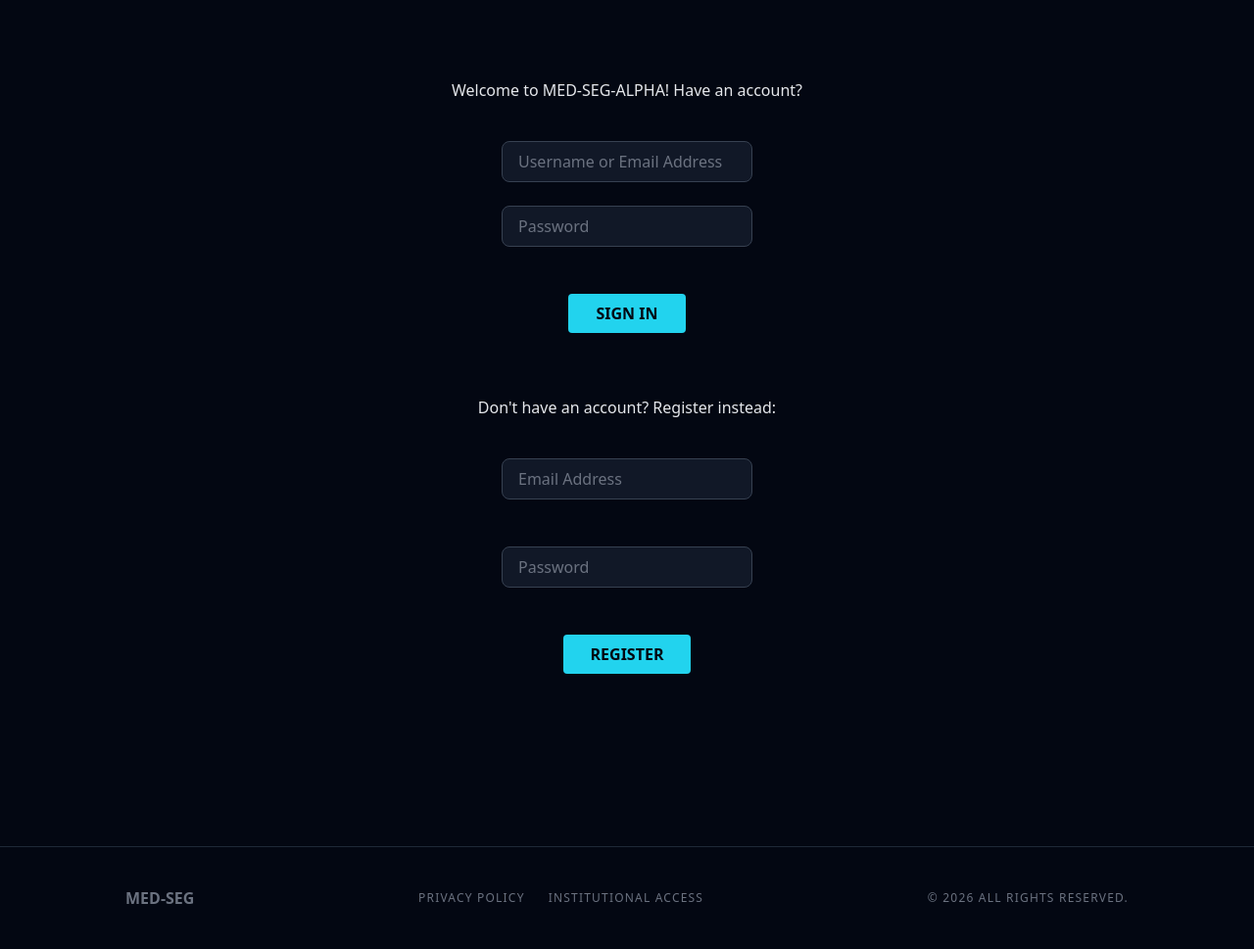
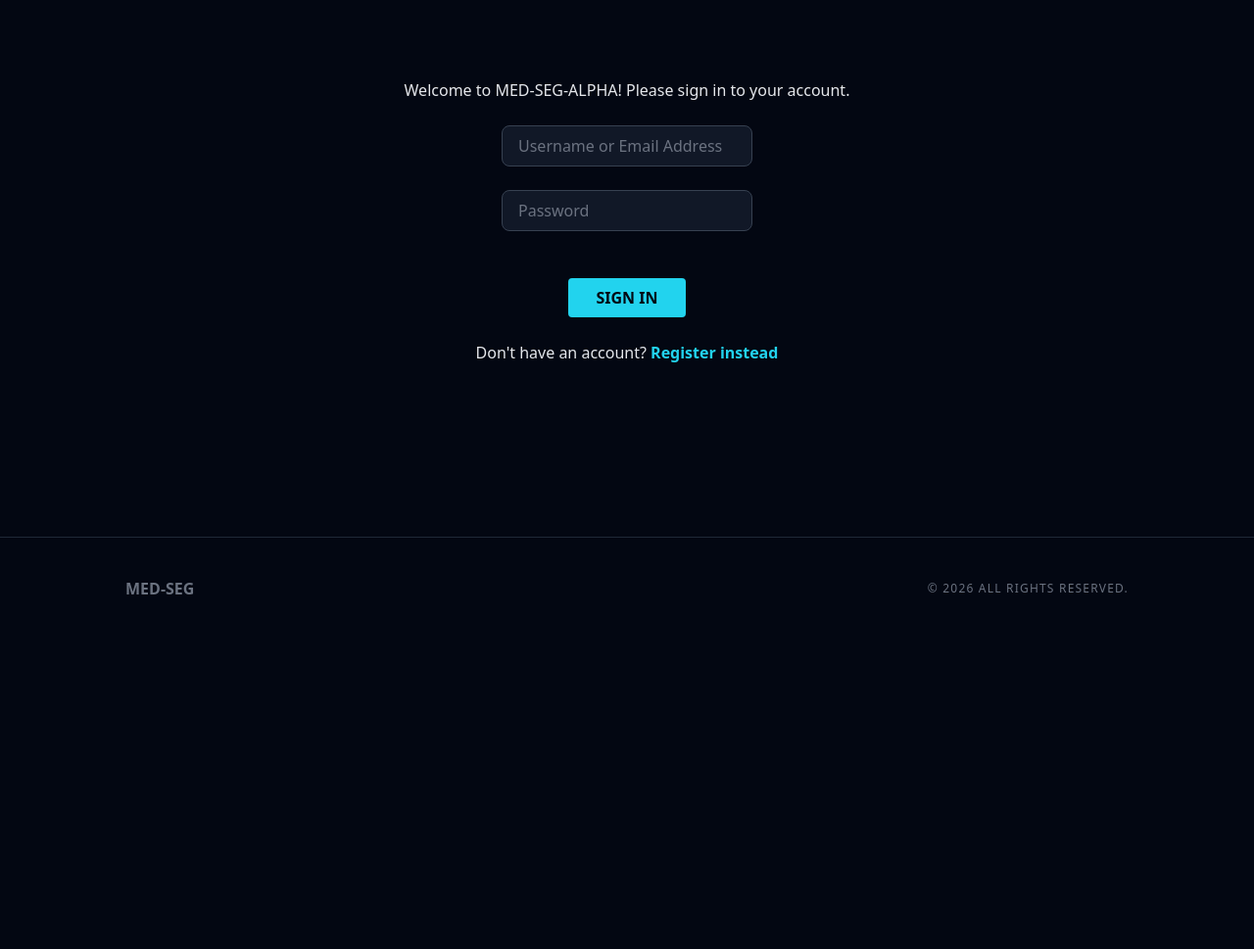
Before and after one commit to EvanCXCheng/3403, a Flask app: page /login in a window 1280 px wide. Shown: the part 64-1033 px from the top of the page at 98% size. After the commit the page ends 671 px from the top, so only its background shows below. Run offline with Flask 3, Linux system fonts and the light colour scheme; some libraries are stand-ins or nearby versions.

Commit message:
Seperated login from create account

```diff
--- a/app/templates/login.html
+++ b/app/templates/login.html
@@ -4,12 +4,14 @@
 
 {% block content %}
 <main class="pt-20 pb-24 px-8 max-w-5xl mx-auto space-y-10">
-  <div class="flex flex-col items-center gap-3">
-    <p>Welcome to MED-SEG-ALPHA! Have an account?</p>
+  <div id="login-section">
+    <div class="flex flex-col items-center gap-3 mb-6">
+      <p>Welcome to MED-SEG-ALPHA! Please sign in to your account.</p>
     </div>
 
     <form id="user" class="flex flex-col items-center gap-6" method="POST" action="{{ url_for('login') }}">
       {{ login_form.hidden_tag() }}
+      <input type="hidden" name="action" value="login">
       <input id="username" name="email" type="text" placeholder="Username or Email Address"
             class="w-full md:w-64 px-4 py-2 rounded-lg bg-gray-900 border border-gray-700 focus:outline-none focus:ring-2 focus:ring-cyan-400"/>
       <input id="userpassword" name="password" type="password" placeholder="Password"
@@ -19,36 +21,68 @@
         <button class="px-7 py-2 bg-cyan-400 text-gray-950 font-bold rounded hover:brightness-110" type="submit">SIGN IN</button>
       </span>
     </form>
-
     <br/>
 
     <div class="flex flex-col items-center gap-3">
-    <p>Don't have an account? Register instead:</p>
+      <p>Don't have an account?
+        <button id="show-register" type="button" class="text-cyan-400 font-bold hover:brightness-110">
+          Register instead
+        </button>
+      </p>
+    </div>
+  </div>
+
+  <div id="register-section" class="hidden">
+    <div class="flex flex-col items-center gap-3 mb-6">
+      <p>Welcome to MED-SEG-ALPHA! Please create an account.</p>
     </div>
 
     <form id="new" class="flex flex-col items-center gap-6" method="POST" action="{{ url_for('login') }}">
       {{ register_form.hidden_tag() }}
+      <input type="hidden" name="action" value="register">
       <input id="newname" name="email" type="text" placeholder="Email Address"
             class="w-full md:w-64 px-4 py-2 rounded-lg bg-gray-900 border border-gray-700 focus:outline-none focus:ring-2 focus:ring-cyan-400"/>
-    <p id="email_error" class="text-red-400 text-sm"></p>
       <input id="newpassword" name="password" type="password" placeholder="Password"
             class="w-full md:w-64 px-4 py-2 rounded-lg bg-gray-900 border border-gray-700 focus:outline-none focus:ring-2 focus:ring-cyan-400"/>
+      <p id="email_error" class="text-red-400 text-sm"></p>
       <p id="password_error" class="text-red-400 text-sm"></p>
       <span class="flex items-center gap-4">
         <button class="px-7 py-2 bg-cyan-400 text-gray-950 font-bold rounded hover:brightness-110" type="submit">REGISTER</button>
       </span>
     </form>
+
+    <div class="flex flex-col items-center gap-3 mt-8">
+      <p>
+        Already have an account?
+        <button id="show-login" type="button" class="text-cyan-400 font-bold hover:brightness-110">
+          Sign in
+        </button>
+      </p>
+    </div>
+  </div>
+
 </main>
+
+<script>
+  const loginSection = document.getElementById("login-section");
+  const registerSection = document.getElementById("register-section");
+
+  document.getElementById("show-register").addEventListener("click", () => {
+    loginSection.classList.add("hidden");
+    registerSection.classList.remove("hidden");
+  });
+
+  document.getElementById("show-login").addEventListener("click", () => {
+    registerSection.classList.add("hidden");
+    loginSection.classList.remove("hidden");
+  });
+</script>
 {% endblock %}
 
 {% block footer %}
 <footer class="bg-gray-950 border-t border-gray-800 py-10 px-8 mt-20">
   <div class="flex flex-col md:flex-row justify-between items-center gap-4 max-w-5xl mx-auto">
     <span class="text-gray-500 font-bold">MED-SEG</span>
-    <div class="flex gap-6">
-      <a class="text-gray-500 hover:text-cyan-400 text-xs uppercase tracking-widest" href="#">Privacy Policy</a>
-      <a class="text-gray-500 hover:text-cyan-400 text-xs uppercase tracking-widest" href="#">Institutional Access</a>
-    </div>
     <span class="text-gray-500 text-xs uppercase tracking-widest">© 2026 ALL RIGHTS RESERVED.</span>
   </div>
 </footer>
```
Lines whose indentation alone changed are shown as unchanged.
